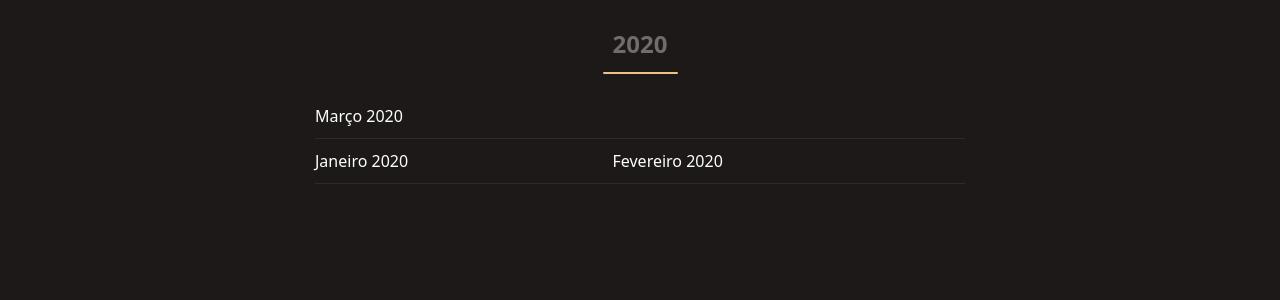
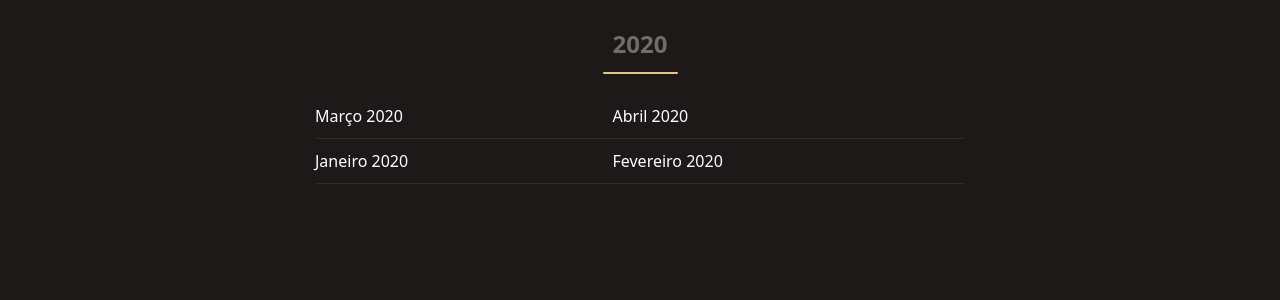
Before and after one commit to ateliedetemas/blpcrypto, a Jekyll site: the page built from _pages/relatorios.md, in a window 1280 px wide. Shown: the part 249-549 px from the top of the page. Built offline with Jekyll 4.4.1, drawn with Linux system fonts in a browser that asks for light colours.

Commit message:
Update relatorios.md

```diff
--- a/_pages/relatorios.md
+++ b/_pages/relatorios.md
@@ -5,7 +5,7 @@ title: Relatórios
 ---
 ## 2020
 
-[Março 2020]({{ '/assets/documents/relatorios/2020/03p.pdf' | absolute_url }}) |
+[Março 2020]({{ '/assets/documents/relatorios/2020/03p.pdf' | absolute_url }}) |  [Abril 2020]({{ '/assets/documents/relatorios/2020/04p.pdf' | absolute_url }})
 [Janeiro 2020]({{ '/assets/documents/relatorios/2020/01p.pdf' | absolute_url }}) | [Fevereiro 2020]({{ "/assets/documents/relatorios/2020/02p.pdf" | absolute_url }})
 
 
```
